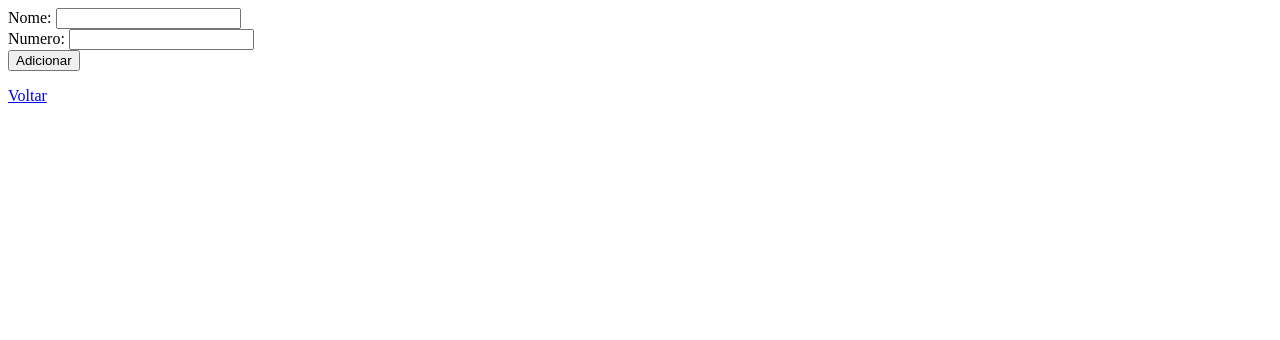
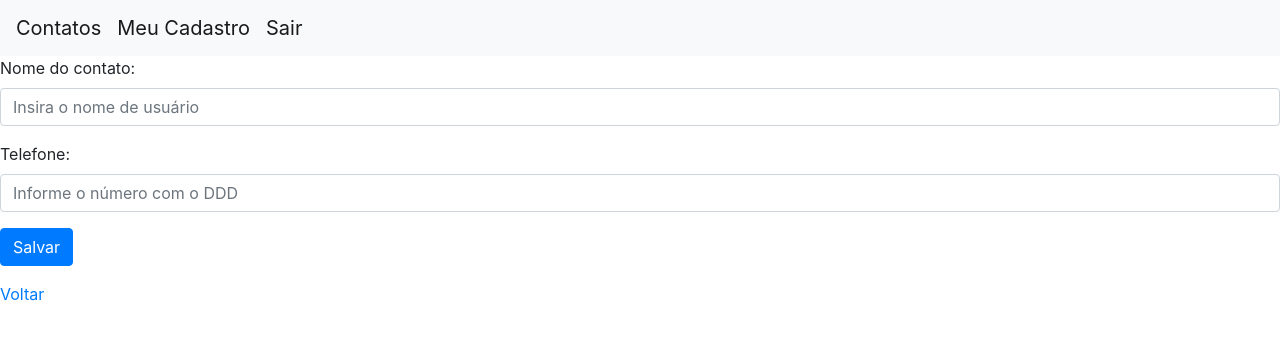
Before and after one commit to vinihf/Exemplo_Agenda_PHP, a PHP site: page /visao/cadContato.php in a window 1280 px wide. Shown: the top 340 px of the page. Run offline with PHP 8.4, Linux system fonts and the light colour scheme.

Commit message:
visao_aplicado_bootstrap_cadastro_edicao

```diff
--- a/visao/cadContato.php
+++ b/visao/cadContato.php
@@ -1,6 +1,6 @@
 <?php
 if(isset($_POST['botao']) && $_POST['botao']=="Adicionar"){
-	include $_SERVER['DOCUMENT_ROOT']."/agenda/controle/ControleContato.class.php";
+	include $_SERVER['CONTEXT_DOCUMENT_ROOT']."/Agenda/controle/ControleContato.class.php";
 	$cControle = new ControleContato();
 	$cControle->inserir($_POST);
 }
@@ -8,15 +8,31 @@
 <html lang='pt-br'>
 <head>
 <meta charset='utf-8'>
+<meta name="viewport" content="width=device-width, initial-scale=1, shrink-to-fit=no">
+ <!-- Bootstrap CSS -->
+<link rel="stylesheet" href="https://stackpath.bootstrapcdn.com/bootstrap/4.1.3/css/bootstrap.min.css" integrity="sha384-MCw98/SFnGE8fJT3GXwEOngsV7Zt27NXFoaoApmYm81iuXoPkFOJwJ8ERdknLPMO" crossorigin="anonymous">
+<!-- Barra de navegação -->
+<nav class="navbar navbar-expand-lg navbar-light bg-light">
+  <a class="navbar-brand" href="lstContato.php">Contatos</a>
+  <a class="navbar-brand" href="cadContato.php">Meu Cadastro</a>
+  <a class="navbar-brand" href="loginUsuario.php">Sair</a>
+  <button class="navbar-toggler" type="button" data-toggle="collapse" data-target="#navbarSupportedContent" aria-controls="navbarSupportedContent" aria-expanded="false" aria-label="Toggle navigation">
+    <span class="navbar-toggler-icon"></span>
+  </button>
+</nav>
 <title>Agenda de Contatos</title>
 </head>
 <body>
 <form method='post' action='cadContato.php'>
-	Nome: <input type='text' name='nome'>
-	<br>
-	Numero: <input type='tel' name='numero'>
-	<br>
-	<input type='submit' name='botao' value='Adicionar'>
+	<div class="form-group">
+    	<label for="exampleInputEmail1">Nome do contato:</label>
+    	<input type="text" class="form-control" name="nomeUsuario" placeholder="Insira o nome de usuário">
+    </div>
+    <div class="form-group">
+    	<label for="exampleInputPassword1">Telefone:</label>
+    	<input type="text" class="form-control" name="numero" placeholder="Informe o número com o DDD">
+ 	</div>
+ 	<button class="btn btn-primary" type="submit">Salvar</button>
 </form>
 <a href='../index.html'>Voltar</a>
 </body>
--- a/visao/editContato.php
+++ b/visao/editContato.php
@@ -1,5 +1,5 @@
 <?php
-include $_SERVER['DOCUMENT_ROOT']."/agenda/controle/ControleContato.class.php";
+include $_SERVER['CONTEXT_DOCUMENT_ROOT']."/Agenda/controle/ControleContato.class.php";
 $cContato = new ControleContato();
 
 
```
Also changed, not shown: visao/loginUsuario.php (added, +30 -0 lines).
